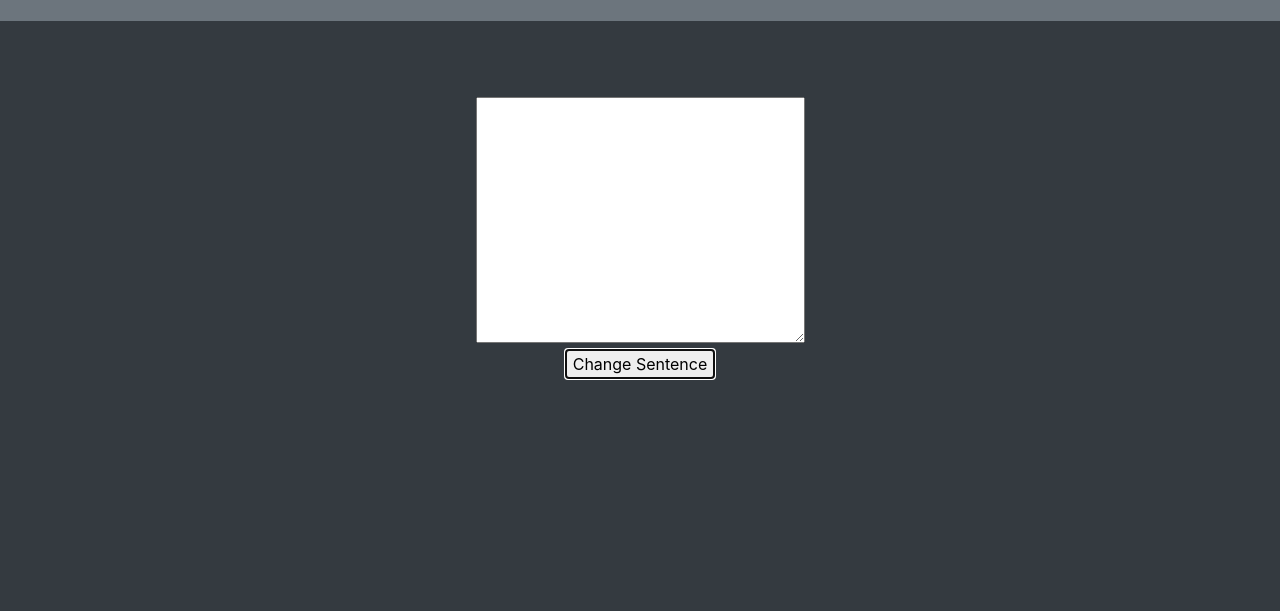
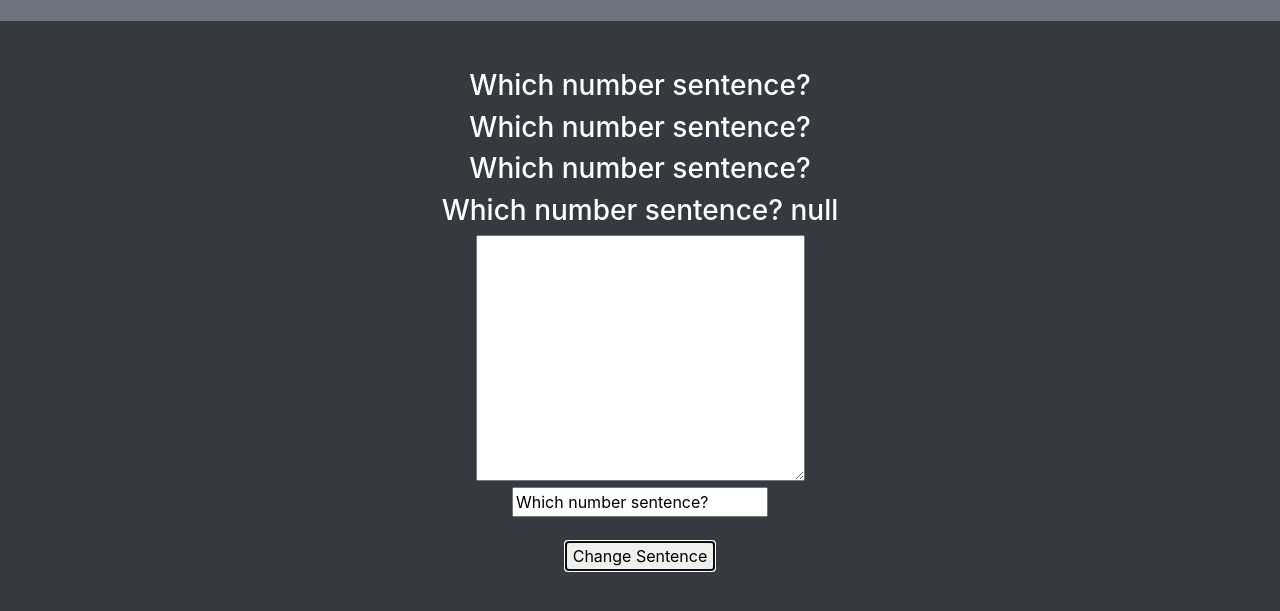
Before and after one commit to lavedon/memorizer, a plain HTML site: page ideas.html in a window 1280 px wide. Both pictures are taken after a click on the button "Change Sentence". Shown: the part 67-678 px from the top of the page. Drawn offline with nearby package versions, Linux system fonts and the light colour scheme.

Commit message:
Minor updates.

```diff
--- a/ideas.html
+++ b/ideas.html
@@ -35,10 +35,17 @@
         </div>
     <div class="container enter-text">
 
-        <textarea id="sentence" rows="10" cols="30">
+        <textarea id="sentence" rows="10" cols="30" value="">
         </textarea>
     </div>
+    <div class="container text-center" id="buttons">
+
+    <input type="text" id="which_number" value="Which number sentence?">
+    <br />
+    <br />
     <button onclick="change_sentence()">Change Sentence</button>
+    </div>
     <script src="strings.js"></script>
+
 </body>
 </html>
--- a/strings.js
+++ b/strings.js
@@ -6,39 +6,48 @@ const modifiedSentence = document.querySelector('#modified-sentence');
 const firstLetters = document.querySelector('#first-letters');
 const firstTwoWords = document.querySelector('#first-two-words');
 
+// @TODO add selector.  Let the user choose if they want to break up by sentence
+// or modify the entire text.
+// Make the default be entire text.
+
 
 // Text
+var sentenceNumber = "";
+
 var myText = "";
 
 // const randIndex = 0;
 
 
 function showSentence(sentence) {
-    currentWord.innerHTML = sentence;
+    currentWord.innerHTML = sentenceNumber + " " + sentence;
 }
 
 function underlineReplace(sentence) {
     let underlined_sentence = sentence.replace(/\B[a-zA-Z]/g, "_");
-    modifiedSentence.innerHTML = underlined_sentence;
+    modifiedSentence.innerHTML = sentenceNumber + " " + underlined_sentence;
 }
 
 function first_letters(sentence) {
     let first_letters = sentence.replace(/\B[a-zA-Z]/g, '').replace(/\s/g,'');
-    firstLetters.innerHTML = first_letters;
+    firstLetters.innerHTML = sentenceNumber + " " + first_letters;
 }
 
 function first_two_words(sentence) {
     let first_two_words = sentence.match(/[^\s]+\s+[^\s]+\s/);
-    firstTwoWords.innerHTML = first_two_words;
+    firstTwoWords.innerHTML = sentenceNumber + " " + first_two_words;
 }
 
 function change_sentence() {
     console.log("change the sentence");
+
     myText = document.getElementById("sentence").value;
     do_that();
 }
 function do_that() {
+    sentenceNumber = document.getElementById('which_number').value;
     var sentence = myText.match(/[^\.!\?]+[\.!\?]+|[^\.!\?]+$/g);
+
     sentence = sentence[0];
     showSentence(sentence);
     underlineReplace(sentence);
```
Also changed, not shown: index.html (+2 -1 lines), typing.js (+5 -2 lines).
